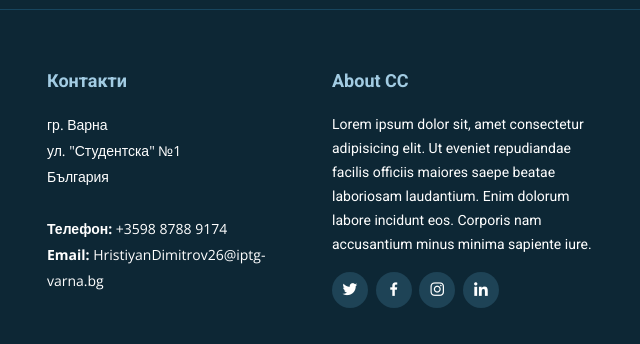
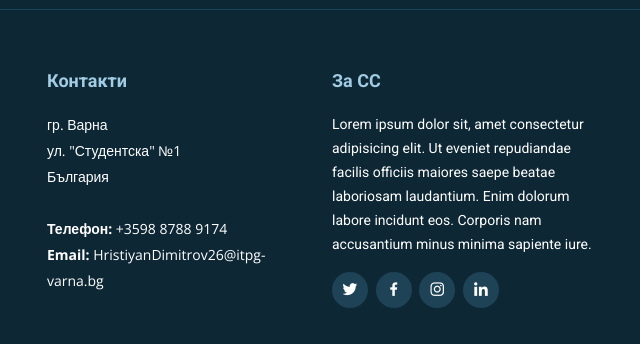
Before and after one commit to CreatorX8/School-Website-Project-04.06.2022, a plain HTML site: page about.html in a window 1280 px wide. Shown: the part 2292-2636 px from the top of the page, 605-1245 px from the left. Drawn offline with nearby package versions, Linux system fonts and the light colour scheme.

Commit message:
update things

```diff
--- a/about.html
+++ b/about.html
@@ -330,13 +330,13 @@
               ул. "Студентска" №1 <br>
               България <br><br>
               <strong>Телефон:</strong> +3598 8788 9174<br>
-              <strong>Email:</strong> HristiyanDimitrov26@iptg-varna.bg<br>
+              <strong>Email:</strong> HristiyanDimitrov26@itpg-varna.bg<br>
             </p>
 
           </div>
 
           <div class="col-lg-3 col-md-6 footer-info">
-            <h3>About CC</h3>
+            <h3>За CC</h3>
             <p>Lorem ipsum dolor sit, amet consectetur adipisicing elit. Ut eveniet repudiandae facilis officiis maiores
               saepe beatae laboriosam laudantium. Enim dolorum labore incidunt eos. Corporis nam accusantium minus
               minima sapiente iure.</p>
```
Also changed, not shown: blog-single.html (+2 -2 lines), blog.html (+2 -2 lines), contact.html (+2 -2 lines), index.html (+2 -2 lines), portfolio-details.html (+2 -2 lines), portfolio.html (+2 -2 lines), services.html (+2 -2 lines), team.html (+2 -2 lines).
